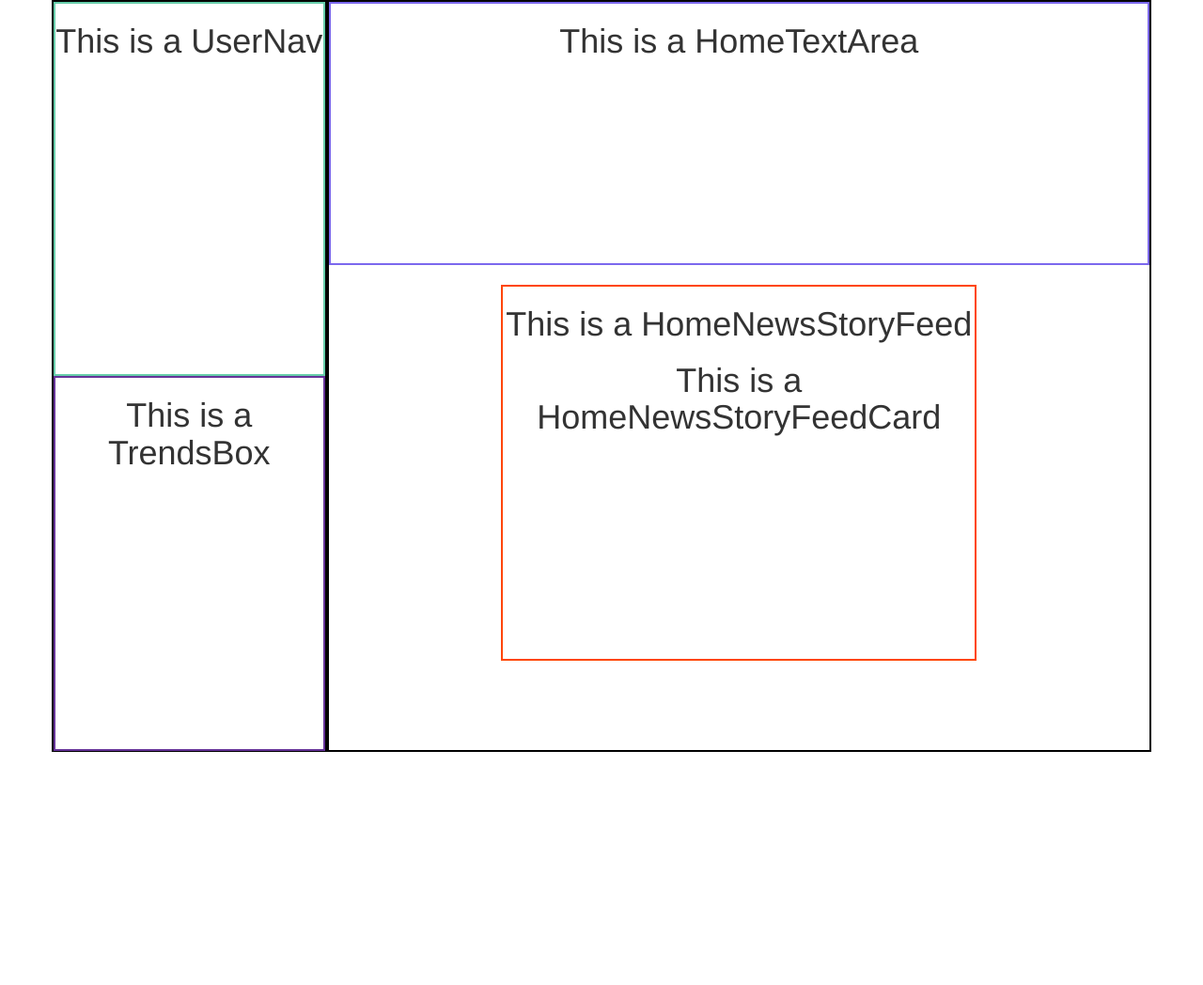
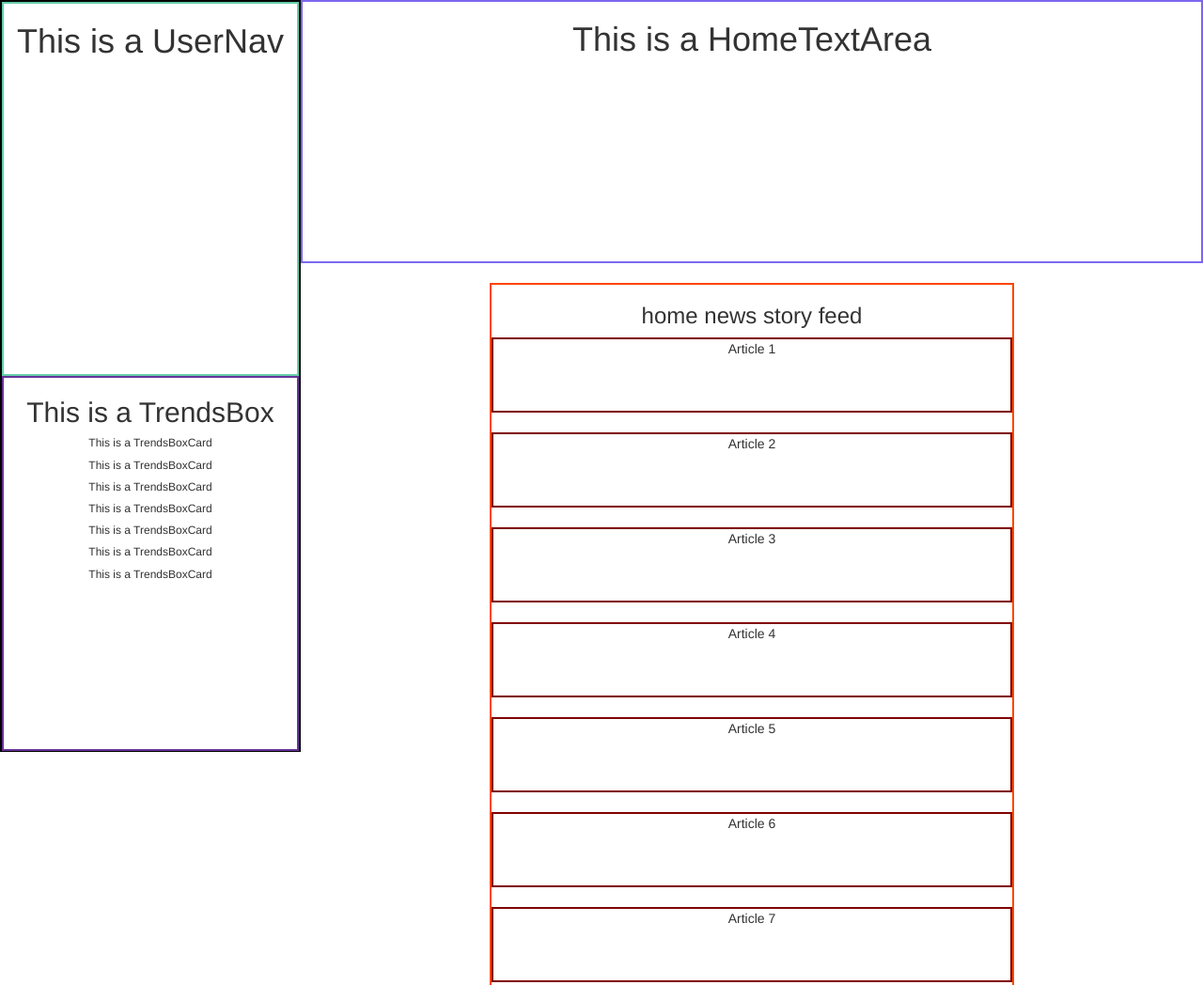
Before and after one commit to 123lk/ffs-front-portfolio, a React app: page / in a window 1280 px wide. Shown: the top 1048 px of the page at 94% size. Before the commit the page ends 800 px from the top, so only its background shows below. Built offline with nearby package versions, Linux system fonts and the light colour scheme.

Commit message:
implemented get requests for home page

```diff
--- a/package.json
+++ b/package.json
@@ -41,6 +41,7 @@
     "react-router": "^3.0.5",
     "redux": "^3.6.0",
     "redux-logger": "^3.0.1",
-    "redux-thunk": "^2.2.0"
+    "redux-thunk": "^2.2.0",
+    "underscore": "^1.8.3"
   }
 }
--- a/src/actions/index.js
+++ b/src/actions/index.js
@@ -10,7 +10,8 @@ export function fetchHome () {
       .then(function (response) {
         dispatch({
           type: types.FETCH_HOME_SUCCESS,
-          articles: response.data
+          articles: response.data,
+          trends: response.trends
         });
       })
       .catch(function (error) {
--- a/src/api.js
+++ b/src/api.js
@@ -1,15 +1,30 @@
-export function get (path) {
+export function get(path) {
   switch (path) {
     case '/home':
       return Promise.resolve({
         data: [
-          {_id: 1, title: 'Article 1', url: 'www.random1.com'},
-          {_id: 2, title: 'Article 2', url: 'www.random2.com'},
-          {_id: 3, title: 'Article 3', url: 'www.random3.com'},
-          {_id: 4, title: 'Article 4', url: 'www.random4.com'},
-          {_id: 5, title: 'Article 5', url: 'www.random5.com'},
+          { _id: 1, title: 'Article 1', domain: 'www.random1.com', description: 'this is some text about the article', articleIsFakeNews: true },
+          { _id: 2, title: 'Article 2', domain: 'www.random2.com', description: 'this is some text about the article', articleIsFakeNews: false },
+          { _id: 3, title: 'Article 3', domain: 'www.random3.com', description: 'this is some text about the article', articleIsFakeNews: true },
+          { _id: 4, title: 'Article 4', domain: 'www.random4.com', description: 'this is some text about the article', articleIsFakeNews: false },
+          { _id: 5, title: 'Article 5', domain: 'www.random5.com', description: 'this is some text about the article', articleIsFakeNews: true },
+          { _id: 6, title: 'Article 6', domain: 'www.random6.com', description: 'this is some text about the article', articleIsFakeNews: true },
+          { _id: 7, title: 'Article 7', domain: 'www.random7.com', description: 'this is some text about the article', articleIsFakeNews: true },
+          { _id: 8, title: 'Article 8', domain: 'www.random8.com', description: 'this is some text about the article', articleIsFakeNews: true },
+          { _id: 9, title: 'Article 9', domain: 'www.random9.com', description: 'this is some text about the article', articleIsFakeNews: true },
+          { _id: 10, title: 'Article 10', domain: 'www.random10.com', description: 'this is some text about the article', articleIsFakeNews: true },
+          { _id: 11, title: 'Article 11', domain: 'www.random11.com', description: 'this is some text about the article', articleIsFakeNews: true },
+          { _id: 12, title: 'Article 12', domain: 'www.random12.com', description: 'this is some text about the article', articleIsFakeNews: true }
+        ],
+        trends: [
+          {_id: 1, trend: 'Trump', popularity: 77},
+          {_id: 2, trend: 'Joe', popularity: 10},
+          {_id: 3, trend: 'Laura', popularity: 34},
+          {_id: 4, trend: 'Tigers', popularity: 86},
+          {_id: 5, trend: 'Corruption', popularity: 12},
+          {_id: 6, trend: 'Unicorns', popularity: 19},
+          {_id: 7, trend: 'Smallpox', popularity: 9}
         ]
       });
   }
-
 }
--- a/src/components/App.js
+++ b/src/components/App.js
@@ -6,7 +6,7 @@ import '../css/main.scss';
 class App extends React.Component {
   render () {
     return (
-      <div className="container">
+      <div className="container-fluid">
         <div className="row">
           <div className="col-md-3 nav-column">
             <NavBar />
--- a/src/components/HomePage/HomeNewsStoryFeed.js
+++ b/src/components/HomePage/HomeNewsStoryFeed.js
@@ -1,13 +1,17 @@
 import React from 'react';
 import HomeNewsStoryFeedCard from './HomeNewsStoryFeedCard';
-import {connect} from 'react-redux';
+import { connect } from 'react-redux';
+import _ from 'underscore';
+
 
 class HomeNewsStoryFeed extends React.Component {
-  render () {
+  render() {
     return (
       <div>
-      <h1>This is a HomeNewsStoryFeed</h1>
-      <HomeNewsStoryFeedCard />
+        <h3>home news story feed</h3>
+        {_.map(this.props.articles, (article, i) => {
+          return <HomeNewsStoryFeedCard key={i} title={article.title} domain={article.domain}/>
+        }).slice(0, 10)}
       </div>
     );
   }
@@ -15,7 +19,7 @@ class HomeNewsStoryFeed extends React.Component {
 
 function mapStateToProps(state) {
   return {
-    articles: state.articles
+    articles: state.articlesReducer.byId
   };
 }
 
--- a/src/components/HomePage/HomeNewsStoryFeedCard.js
+++ b/src/components/HomePage/HomeNewsStoryFeedCard.js
@@ -3,7 +3,11 @@ import React from 'react';
 class HomeNewsStoryFeedCard extends React.Component {
   render () {
     return (
-      <h1>This is a HomeNewsStoryFeedCard</h1>
+      <div className="container-fluid home-news-story-feed-card">
+        <p>
+      {this.props.title}
+        </p>
+      </div>
     );
   }
 }
--- a/src/components/NavBar/TrendsBox.js
+++ b/src/components/NavBar/TrendsBox.js
@@ -1,11 +1,26 @@
 import React from 'react';
+import TrendsBoxCard from './TrendsBoxCard';
+import { connect } from 'react-redux';
+import _ from 'underscore';
+
 
 class TrendsBox extends React.Component {
   render () {
     return (
-      <h1>This is a TrendsBox</h1>
+      <div>
+      <h2>This is a TrendsBox</h2>
+        {_.map(this.props.trends, (trend, i) => {
+          return <TrendsBoxCard key={i} trend={trend.trend}/>
+        }).slice(0, 10)}
+      </div>
     );
   }
 }
 
-export default TrendsBox;
+function mapStateToProps(state) {
+  return {
+    trends: state.articlesReducer.trendsById
+  };
+}
+
+export default connect(mapStateToProps)(TrendsBox);
--- /dev/null
+++ b/src/components/NavBar/TrendsBoxCard.js
@@ -0,0 +1,11 @@
+import React from 'react';
+
+class TrendsBoxCard extends React.Component {
+  render () {
+    return (
+      <h6>This is a TrendsBoxCard</h6>
+    );
+  }
+}
+
+export default TrendsBoxCard;
--- a/src/css/main.scss
+++ b/src/css/main.scss
@@ -5,8 +5,6 @@
 }
 
 .main-column {
-  border: solid black 0.2em;
-  height: 100vh;
   text-align: center;
 }
 
@@ -27,7 +25,6 @@
 }
 
 .home-news-story-feed {
-  height: 50vh;
   width: 60%;
   border: solid orangered 0.2em;
   margin: auto;
@@ -74,3 +71,9 @@
   height: 50%;
   width: 50%;
 }
+
+.home-news-story-feed-card {
+  height: 10vh;
+  border: solid maroon 0.2em;
+  margin-bottom: 1.5em;
+}
--- a/src/reducers/articles.reducer.js
+++ b/src/reducers/articles.reducer.js
@@ -4,7 +4,8 @@ import * as types from '../actions/types';
 export const initialState = {
   loading: false,
   error: null,
-  byId: {}
+  byId: {}, //TODO this is articles, don't get confused, maybe rename later
+  trendsById: {}
 };
 
 export default function (prevState = initialState, action) {
@@ -22,21 +23,22 @@ export default function (prevState = initialState, action) {
     case types.FETCH_HOME_SUCCESS:
       return Object.assign({}, prevState, {
         loading: false,
-        byId: normalizeArrayById(action.articles)
+        byId: normalizeArrayById(action.articles),
+        trendsById: normalizeArrayById(action.trends)
       });
     default:
       return prevState;
   }
 }
 
-export function getTopArticles (articles, num) {
-  // TODO: sort this out
-  // selector that takes in the whole state.articles and a number
-  // returns an array of the top articles ordered chronologically
-  return Object.keys(articles.byId)
-    .map((id) => articles.byId[id])
-    .sort((a, b) => {
-      return a.date - b.date;
-    })
-    .slice(0, num);
-}
+// export function getTopArticles (articles, num) {
+//   // TODO: sort this out
+//   // selector that takes in the whole state.articles and a number
+//   // returns an array of the top articles ordered chronologically
+//   return Object.keys(articles.byId)
+//     .map((id) => articles.byId[id])
+//     .sort((a, b) => {
+//       return a.date - b.date;
+//     })
+//     .slice(0, num);
+// }
```
Also changed, not shown: src/reducers/articles.reducer.spec.js (+12 -1 lines).
